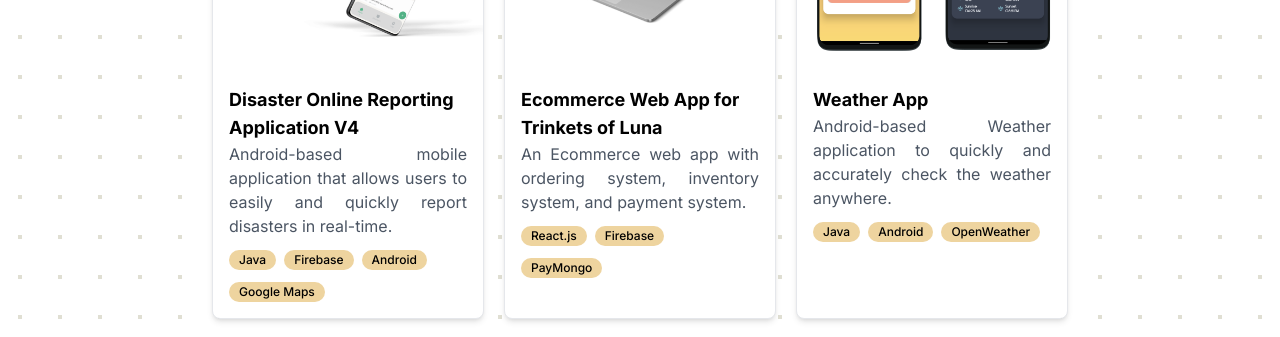
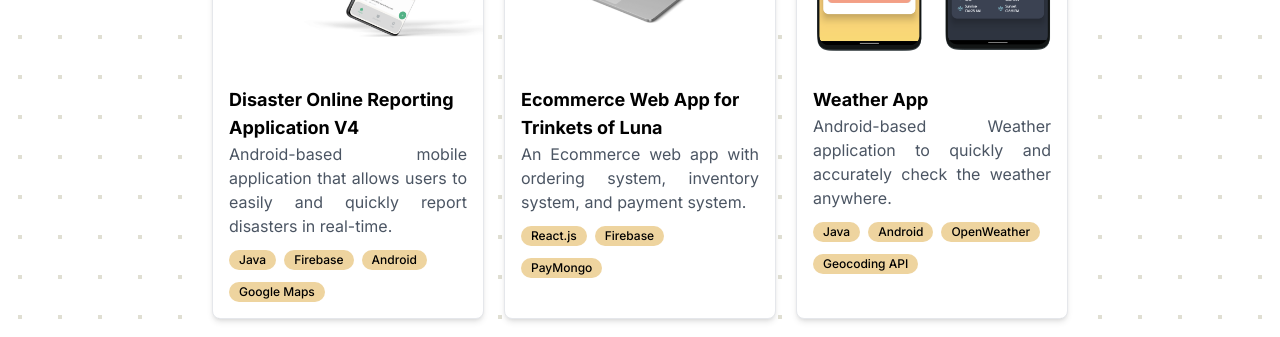
Before and after one commit to ChickenCombo/Portfolio, a React (Vite) app: page / in a window 1280 px wide. Shown: the part 1983-2320 px from the top of the page. Built offline with nearby package versions, Linux system fonts and the light colour scheme.

Commit message:
refactor: componentize projects and navlinks

```diff
--- a/src/components/Navbar/index.tsx
+++ b/src/components/Navbar/index.tsx
@@ -1,56 +1,20 @@
-import { Header, Container, IconsContainer, Icon } from "./styles";
+import { Header, Container, IconsContainer } from "./styles";
 import { FiHome, FiUser, FiTerminal, FiMail } from "react-icons/fi";
-import { Link } from "react-scroll";
+import Navlink from "../Navlink";
 
 const Navbar = () => {
   return (
     <Header>
       <Container>
         <IconsContainer>
-          <Icon>
-            <Link
-              to="homepage"
-              spy={true}
-              smooth={true}
-              offset={-window.innerHeight}
-              duration={500}
-            >
-              <FiHome />
-            </Link>
-          </Icon>
-          <Icon>
-            <Link
-              to="about"
-              spy={true}
-              smooth={true}
-              offset={-120}
-              duration={500}
-            >
-              <FiUser />
-            </Link>
-          </Icon>
-          <Icon>
-            <Link
-              to="projects"
-              spy={true}
-              smooth={true}
-              offset={-120}
-              duration={500}
-            >
-              <FiTerminal />
-            </Link>
-          </Icon>
-          <Icon>
-            <Link
-              to="contacts"
-              spy={true}
-              smooth={true}
-              offset={-120}
-              duration={500}
-            >
-              <FiMail />
-            </Link>
-          </Icon>
+          <Navlink
+            to="homepage"
+            offset={-window.innerHeight}
+            icon={<FiHome />}
+          />
+          <Navlink to="about" offset={-120} icon={<FiUser />} />
+          <Navlink to="projects" offset={-120} icon={<FiTerminal />} />
+          <Navlink to="contacts" offset={-120} icon={<FiMail />} />
         </IconsContainer>
       </Container>
     </Header>
--- a/src/components/Navbar/styles.tsx
+++ b/src/components/Navbar/styles.tsx
@@ -11,7 +11,3 @@ export const Container = tw.div`
 export const IconsContainer = tw.div`
   flex gap-3 p-2
 `;
-
-export const Icon = tw.div`
-  text-gray-500 hover:text-black pointer text-lg px-1 transition duration-200 ease-in-out
-`;
--- /dev/null
+++ b/src/components/Navlink/index.tsx
@@ -0,0 +1,22 @@
+import { Icon } from "./styles";
+import { Link } from "react-scroll";
+
+interface NavlinkProps {
+  to: string;
+  offset: number;
+  icon: React.ReactNode;
+}
+
+const Navlink = (props: NavlinkProps) => {
+  const { to, offset, icon } = props;
+
+  return (
+    <Icon>
+      <Link to={to} spy={true} smooth={true} offset={offset} duration={500}>
+        {icon}
+      </Link>
+    </Icon>
+  );
+};
+
+export default Navlink;
--- /dev/null
+++ b/src/components/Navlink/styles.tsx
@@ -0,0 +1,5 @@
+import tw from "tailwind-styled-components";
+
+export const Icon = tw.div`
+  text-gray-500 hover:text-black pointer text-lg px-1 transition duration-200 ease-in-out
+`;
--- a/src/pages/Projects/index.tsx
+++ b/src/pages/Projects/index.tsx
@@ -1,11 +1,6 @@
 import { H1, Highlight, P } from "../../components/global";
 import { Badges, Card, Container, ProjectContainer } from "./styles";
-import dora from "../../assets/dora.png";
-import trinketsofluna from "../../assets/trinketsofluna.png";
-import weatherapp from "../../assets/weatherapp.png";
-import spotify from "../../assets/spotify.png";
-import anime from "../../assets/anime.png";
-import stickynotes from "../../assets/stickynotes.png";
+import { projects } from "../../projects";
 
 const Projects = () => {
   return (
@@ -16,100 +11,20 @@ const Projects = () => {
         </Highlight>
       </H1>
       <ProjectContainer>
-        <Card>
-          <img className="w-full" src={dora} />
-          <div className="px-4 pt-4">
-            <H1>Disaster Online Reporting Application V4</H1>
-            <P>
-              Android-based mobile application that allows users to easily and
-              quickly report disasters in real-time.
-            </P>
-          </div>
-          <div className="px-4 py-2">
-            <Badges>Java</Badges>
-            <Badges>Firebase</Badges>
-            <Badges>Android</Badges>
-            <Badges>Google Maps</Badges>
-          </div>
-        </Card>
-        <Card>
-          <img className="w-full" src={trinketsofluna} />
-          <div className="px-4 pt-4">
-            <H1>Ecommerce Web App for Trinkets of Luna</H1>
-            <P>
-              An Ecommerce web app with ordering system, inventory system, and
-              payment system.
-            </P>
-          </div>
-          <div className="px-4 py-2">
-            <Badges>React.js</Badges>
-            <Badges>Firebase</Badges>
-            <Badges>PayMongo</Badges>
-          </div>
-        </Card>
-        <Card>
-          <img className="w-full" src={weatherapp} />
-          <div className="px-4 pt-4">
-            <H1>Weather App</H1>
-            <P>
-              Android-based Weather application to quickly and accurately check
-              the weather anywhere.
-            </P>
-          </div>
-          <div className="px-4 py-2">
-            <Badges>Java</Badges>
-            <Badges>Android</Badges>
-            <Badges>OpenWeather</Badges>
-          </div>
-        </Card>
-        <Card>
-          <img className="w-full" src={spotify} />
-          <div className="px-4 pt-4">
-            <H1>Higher or Lower: Spotify</H1>
-            <P>
-              A simple game which players try to guess whether the next artist
-              has higher or lower monthly listeners than the current artist.
-            </P>
-          </div>
-          <div className="px-4 py-2">
-            <Badges>React.js</Badges>
-            <Badges>TypeScript</Badges>
-            <Badges>TailwindCSS</Badges>
-            <Badges>Puppeteer</Badges>
-          </div>
-        </Card>
-        <Card>
-          <img className="w-full" src={anime} />
-          <div className="px-4 pt-4">
-            <H1>Higher or Lower: Anime</H1>
-            <P>
-              A simple game which players try to guess whether the next anime
-              has higher or lower rating than the current anime.
-            </P>
-          </div>
-          <div className="px-4 py-2">
-            <Badges>Vanilla JavaScript</Badges>
-            <Badges>HTML</Badges>
-            <Badges>CSS</Badges>
-          </div>
-        </Card>
-        <Card>
-          <img className="w-full" src={stickynotes} />
-          <div className="px-4 pt-4">
-            <H1>Sticky Notes</H1>
-            <P>
-              A simple sticky notes application applying full-stack development
-              using MERN stack.
-            </P>
-          </div>
-          <div className="px-4 py-2">
-            <Badges>React.js</Badges>
-            <Badges>MongoDB</Badges>
-            <Badges>Node.js</Badges>
-            <Badges>TypeScript</Badges>
-            <Badges>Express</Badges>
-          </div>
-        </Card>
+        {projects.map((project) => (
+          <Card key={project.id}>
+            <img className="w-full" src={project.image} />
+            <div className="px-4 pt-4">
+              <H1>{project.name}</H1>
+              <P>{project.description}</P>
+            </div>
+            <div className="px-4 py-2">
+              {project.badges.map((badge, index) => (
+                <Badges key={index}>{badge}</Badges>
+              ))}
+            </div>
+          </Card>
+        ))}
       </ProjectContainer>
     </Container>
   );
--- /dev/null
+++ b/src/projects.ts
@@ -0,0 +1,63 @@
+import dora from "./assets/dora.png";
+import trinketsofluna from "./assets/trinketsofluna.png";
+import weatherapp from "./assets/weatherapp.png";
+import spotify from "./assets/spotify.png";
+import anime from "./assets/anime.png";
+import stickynotes from "./assets/stickynotes.png";
+
+export const projects = [
+  {
+    id: 1,
+    image: dora,
+    name: "Disaster Online Reporting Application V4",
+    description:
+      "Android-based mobile application that allows users to easily and quickly report disasters in real-time.",
+    badges: ["Java", "Firebase", "Android", "Google Maps"],
+    url: "http://google.com",
+  },
+  {
+    id: 2,
+    image: trinketsofluna,
+    name: "Ecommerce Web App for Trinkets of Luna",
+    description:
+      "An Ecommerce web app with ordering system, inventory system, and payment system.",
+    badges: ["React.js", "Firebase", "PayMongo"],
+    url: "http://google.com",
+  },
+  {
+    id: 3,
+    image: weatherapp,
+    name: "Weather App",
+    description:
+      "Android-based Weather application to quickly and accurately check the weather anywhere.",
+    badges: ["Java", "Android", "OpenWeather", "Geocoding API"],
+    url: "http://google.com",
+  },
+  {
+    id: 4,
+    image: spotify,
+    name: "Higher or Lower: Spotify",
+    description:
+      "A simple game which players try to guess whether the next artist has higher or lower monthly listeners than the current artist.",
+    badges: ["React.js", "TypeScript", "TailwindCSS", "Puppeteer"],
+    url: "http://google.com",
+  },
+  {
+    id: 5,
+    image: anime,
+    name: "Higher or Lower: Anime",
+    description:
+      "A simple game which players try to guess whether the next anime has higher or lower rating than the current anime.",
+    badges: ["Vanilla JavaScript", "HTML", "CSS"],
+    url: "http://google.com",
+  },
+  {
+    id: 6,
+    image: stickynotes,
+    name: "Sticky Notes",
+    description:
+      "A simple sticky notes application applying full-stack development using MERN stack.",
+    badges: ["React.js", "MongoDB", "Node.js", "TypeScript", "Express"],
+    url: "http://google.com",
+  },
+];
```
